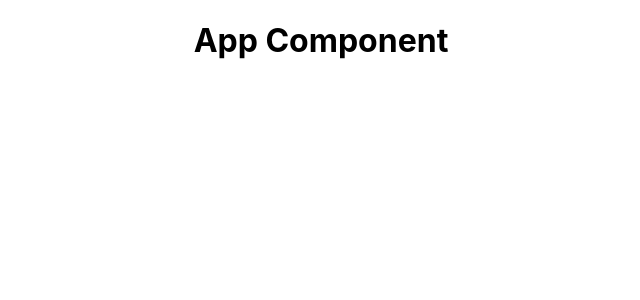
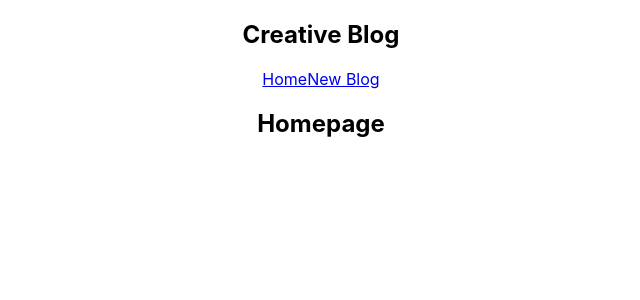
Before and after one commit to Max88-git/react-blog, a React (Create React App) app: page / in a window 1280 px wide. Shown: the top 300 px of the page, without its empty margins (319-959 px from the left). Built offline with nearby package versions, Linux system fonts and the light colour scheme.

Commit message:
Add Navbar and Home components

```diff
--- a/src/App.js
+++ b/src/App.js
@@ -1,10 +1,13 @@
 import './App.css';
+import Navbar from './Navbar';
+import Home from './Home';
 
 function App() {
   return (
     <div className="App">
+      <Navbar/>
       <div className="content">
-        <h1>App Component</h1>
+        <Home />
       </div>
     </div>
   );
--- /dev/null
+++ b/src/Home.js
@@ -0,0 +1,9 @@
+const Home = () => {
+  return (
+    <div className="home">
+        <h2>Homepage</h2>
+    </div>
+  );
+}
+
+export default Home ;
--- /dev/null
+++ b/src/Navbar.js
@@ -0,0 +1,13 @@
+const Navbar = () => {
+  return (
+    <nav className="navbar">
+        <h1>Creative Blog</h1>
+        <div className="links">
+          <a href="/">Home</a>
+          <a href="/create">New Blog</a>
+        </div>
+    </nav>
+  );
+}
+
+export default Navbar;
```
